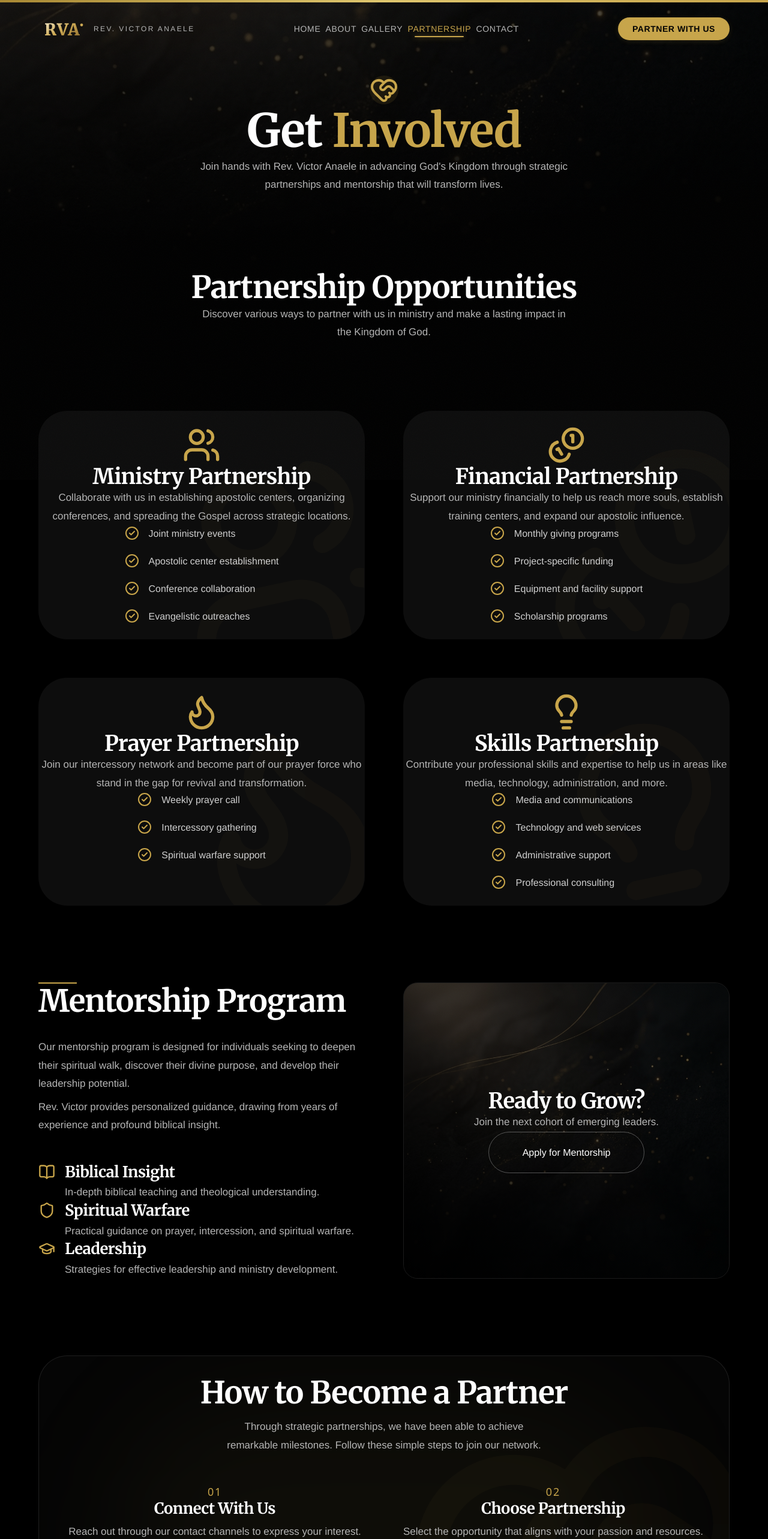
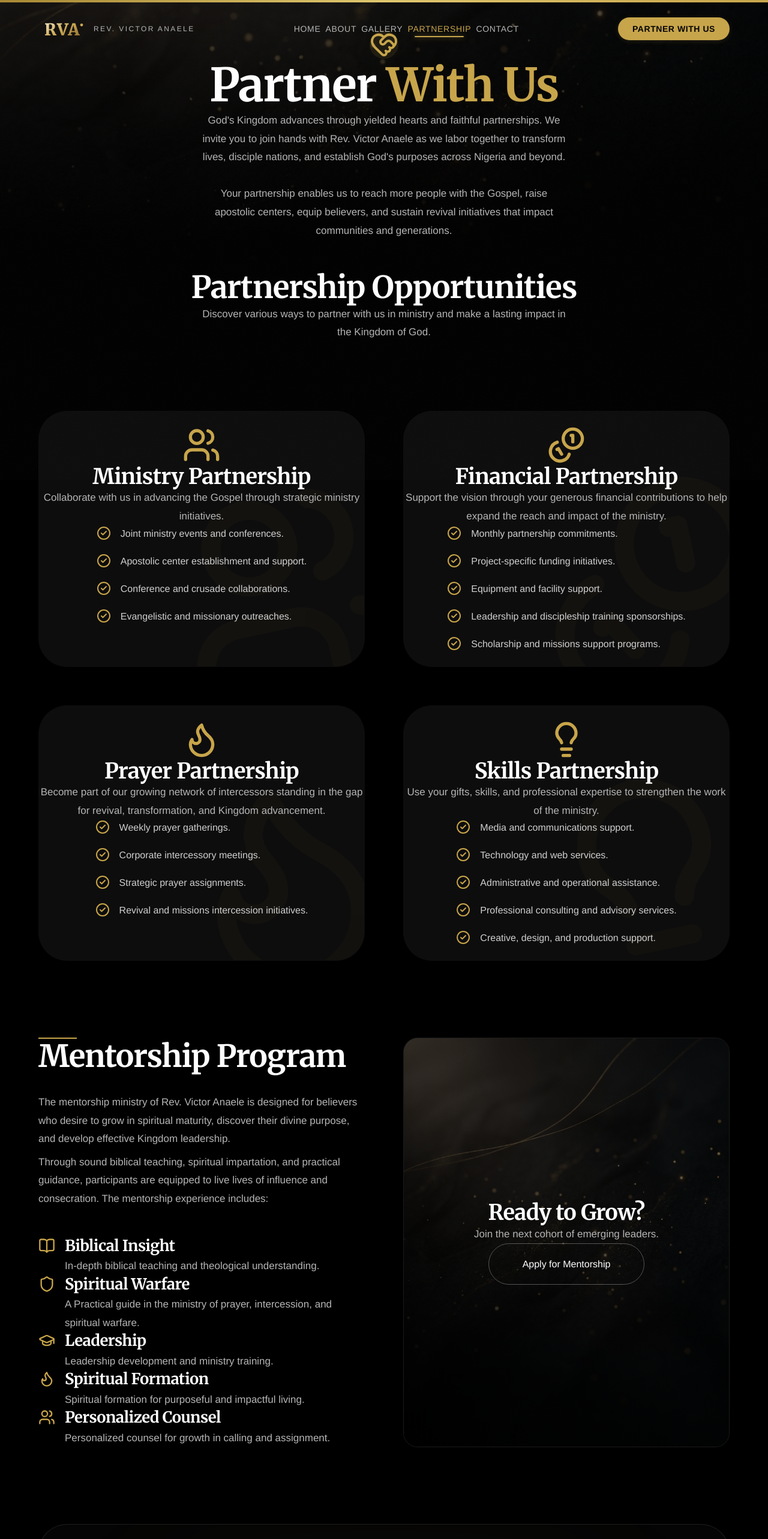
Before and after one commit to RCN-Uyo/rev-victor, a Next.js app: page /partner in a window 1280 px wide. Shown: the top 2566 px of the page at 60% size. Built offline with nearby package versions, Linux system fonts and the light colour scheme.

Commit message:
feat: implement core landing pages, footer, and specialized sections including media centre and RFS program details

```diff
--- a/src/app/about/page.tsx
+++ b/src/app/about/page.tsx
@@ -43,16 +43,19 @@ export default function AboutPage() {
             {/* Biography */}
             <Reveal variants={fadeUp}>
               <div className="w-16 h-[2px] bg-gold mb-6" />
-              <h2 className="text-3xl md:text-4xl font-serif text-white mb-8">The Journey</h2>
+              <h2 className="text-3xl md:text-4xl font-serif text-white mb-8">About Rev'd Victor</h2>
               <div className="space-y-6 text-white/80 text-lg leading-relaxed font-light text-justify">
                 <p>
-                  Rev. Victor Ifeanyi Anaele stands as one of the vibrant apostolic voices emerging in Nigeria. He is the Resident Pastor of Remnant Christian Network (RCN), Uyo, a city to which the Lord divinely directed him after fruitful years of ministry service.
+                  Rev. Victor Ifeanyi Anaele is one of the vibrant apostolic voices emerging from Nigeria, carrying a burden for revival, transformation, and the restoration of God's eternal purpose in the Church.
                 </p>
                 <p>
-                  Before his assignment in Uyo, he faithfully served as RCN's point man in Abia State, where he planted and nurtured apostolic centers. Rev. Victor Anaele has always carried a burden for regional transformation through the Gospel.
+                  He currently serves as the Resident Pastor of Remnant Christian Network (RCN), Uyo, a divine assignment entrusted to him by the Lord after years of fruitful ministry service. Before his assignment in Uyo, Rev. Victor faithfully served as RCN's point man in Abia State, where he pioneered and nurtured apostolic centers, laboring to establish altars of righteousness and raise a people consecrated unto God.
                 </p>
                 <p>
-                  During his undergraduate years, he rose to serve as Faculty President of NIFES Calabar in the 2013-2014 session. These formative leadership roles deepened his hunger for revival and laid a strong foundation for his later apostolic calling.
+                  His ministry has consistently been marked by a passion to see territories transformed through the power of the Gospel. During his undergraduate years, he served as the Faculty President of the Nigerian Fellowship of Evangelical Students (NIFES), Calabar (2013–2014).
+                </p>
+                <p>
+                  These formative years of leadership deepened his hunger for God and laid a strong foundation for his apostolic calling and lifelong commitment to revival and Kingdom advancement.
                 </p>
               </div>
             </Reveal>
@@ -65,10 +68,10 @@ export default function AboutPage() {
                 <h2 className="text-3xl md:text-4xl font-serif text-white mb-8">The Ministry</h2>
                 <div className="space-y-6 text-white/80 text-lg leading-relaxed font-light text-justify">
                   <p>
-                    In 2017, Rev. Victor joined the Remnant Christian Network under the apostolic leadership of Apostle Arome Osayi. His burden for raising altars of righteousness and restoring priesthood led him to pioneer and establish six RCN apostolic centers in strategic cities, including Aba, Owerri, Port Harcourt, Bayelsa, Umuahia, and now Uyo.
+                    In 2017, Rev. Victor Anaele joined the Remnant Christian Network under the apostolic leadership of Apostle Arome Osayi. Since then, he has faithfully served God's purpose by raising apostolic altars and equipping believers to walk in truth, power, and intimacy with God.
                   </p>
                   <p>
-                    Through these platforms, he has impacted countless lives, reviving a fresh hunger for God's presence and truth across the world. He is the convener of major intercessory gatherings such as the Eastern Watchmen Convergence and The Prophetic Convergence.
+                    Rev. Victor is also the convener of major intercessory and revival gatherings such as the Eastern Watchmen Convergence, The Prophetic and Intercessory Convergence and The Sounds of Truth Conference solely dedicated to causing an awakening in the hearts of men, raising watchmen, and advancing God's Kingdom agenda in the nations.
                   </p>
                 </div>
               </div>
--- a/src/app/page.tsx
+++ b/src/app/page.tsx
@@ -90,7 +90,7 @@ function Hero() {
               alt={SLIDES[currentSlide].alt}
               fill
               priority
-              className="object-cover object-center"
+              className="object-cover object-[center_20%] sm:object-center"
               sizes="100vw"
             />
           </motion.div>
--- a/src/app/partner/page.tsx
+++ b/src/app/partner/page.tsx
@@ -11,27 +11,27 @@ export const metadata = {
 const partnershipOpportunities = [
   {
     title: "Ministry Partnership",
-    description: "Collaborate with us in establishing apostolic centers, organizing conferences, and spreading the Gospel across strategic locations.",
+    description: "Collaborate with us in advancing the Gospel through strategic ministry initiatives.",
     icon: Users,
-    items: ["Joint ministry events", "Apostolic center establishment", "Conference collaboration", "Evangelistic outreaches"]
+    items: ["Joint ministry events and conferences.", "Apostolic center establishment and support.", "Conference and crusade collaborations.", "Evangelistic and missionary outreaches."]
   },
   {
     title: "Financial Partnership",
-    description: "Support our ministry financially to help us reach more souls, establish training centers, and expand our apostolic influence.",
+    description: "Support the vision through your generous financial contributions to help expand the reach and impact of the ministry.",
     icon: Coins,
-    items: ["Monthly giving programs", "Project-specific funding", "Equipment and facility support", "Scholarship programs"]
+    items: ["Monthly partnership commitments.", "Project-specific funding initiatives.", "Equipment and facility support.", "Leadership and discipleship training sponsorships.", "Scholarship and missions support programs."]
   },
   {
     title: "Prayer Partnership",
-    description: "Join our intercessory network and become part of our prayer force who stand in the gap for revival and transformation.",
+    description: "Become part of our growing network of intercessors standing in the gap for revival, transformation, and Kingdom advancement.",
     icon: Flame,
-    items: ["Weekly prayer call", "Intercessory gathering", "Spiritual warfare support"]
+    items: ["Weekly prayer gatherings.", "Corporate intercessory meetings.", "Strategic prayer assignments.", "Revival and missions intercession initiatives."]
   },
   {
     title: "Skills Partnership",
-    description: "Contribute your professional skills and expertise to help us in areas like media, technology, administration, and more.",
+    description: "Use your gifts, skills, and professional expertise to strengthen the work of the ministry.",
     icon: Lightbulb,
-    items: ["Media and communications", "Technology and web services", "Administrative support", "Professional consulting"]
+    items: ["Media and communications support.", "Technology and web services.", "Administrative and operational assistance.", "Professional consulting and advisory services.", "Creative, design, and production support."]
   }
 ];
 
@@ -43,13 +43,23 @@ const mentorshipPillars = [
   },
   {
     title: "Spiritual Warfare",
-    description: "Practical guidance on prayer, intercession, and spiritual warfare.",
+    description: "A Practical guide in the ministry of prayer, intercession, and spiritual warfare.",
     icon: Shield
   },
   {
     title: "Leadership",
-    description: "Strategies for effective leadership and ministry development.",
+    description: "Leadership development and ministry training.",
     icon: GraduationCap
+  },
+  {
+    title: "Spiritual Formation",
+    description: "Spiritual formation for purposeful and impactful living.",
+    icon: Flame
+  },
+  {
+    title: "Personalized Counsel",
+    description: "Personalized counsel for growth in calling and assignment.",
+    icon: Users
   }
 ];
 
@@ -75,10 +85,12 @@ export default function PartnerPage() {
               <HeartHandshake className="w-10 h-10 md:w-12 md:h-12" />
             </div>
             <h1 className="text-4xl md:text-6xl font-bold font-serif text-white mb-4 text-center w-full">
-              Get <span className="text-gold">Involved</span>
+              Partner <span className="text-gold">With Us</span>
             </h1>
-            <p className="text-lg md:text-xl text-white/80 max-w-2xl mx-auto font-light text-center w-full leading-relaxed">
-              Join hands with Rev. Victor Anaele in advancing God's Kingdom through strategic <br className="hidden md:block" /> partnerships and mentorship that will transform lives.
+            <p className="text-lg md:text-xl text-white/80 max-w-3xl mx-auto font-light text-center w-full leading-relaxed">
+              God's Kingdom advances through yielded hearts and faithful partnerships. We invite you to join hands with Rev. Victor Anaele as we labor together to transform lives, disciple nations, and establish God's purposes across Nigeria and beyond.
+              <br /><br className="hidden md:block" />
+              Your partnership enables us to reach more people with the Gospel, raise apostolic centers, equip believers, and sustain revival initiatives that impact communities and generations.
             </p>
           </Reveal>
         </div>
@@ -155,13 +167,13 @@ export default function PartnerPage() {
 
               <div className="text-white/80 font-light leading-relaxed">
                 <p>
-                  Our mentorship program is designed for individuals seeking to deepen their spiritual walk, discover their divine purpose, and develop their leadership potential.
+                  The mentorship ministry of Rev. Victor Anaele is designed for believers who desire to grow in spiritual maturity, discover their divine purpose, and develop effective Kingdom leadership.
                 </p>
 
                 <div className="w-full h-2 flex-shrink-0" aria-hidden="true" />
 
                 <p>
-                  Rev. Victor provides personalized guidance, drawing from years of experience and profound biblical insight.
+                  Through sound biblical teaching, spiritual impartation, and practical guidance, participants are equipped to live lives of influence and consecration. The mentorship experience includes:
                 </p>
               </div>
             </Reveal>
@@ -196,13 +208,15 @@ export default function PartnerPage() {
               <div>
                 <h3 className="text-4xl md:text-5xl font-serif text-white mb-6 drop-shadow-lg">Ready to Grow?</h3>
                 <p className="text-white/90 text-lg md:text-xl font-light mb-10">Join the next cohort of emerging leaders.</p>
-                <Link
-                  href="/contact"
+                <a
+                  href="https://chat.whatsapp.com/KeGZoAjdXWpGgZnGxzoSSp"
+                  target="_blank"
+                  rel="noopener noreferrer"
                   className="bg-transparent border border-white/30 text-white font-medium rounded-full hover:bg-gold hover:border-gold hover:text-black hover:scale-105 transition-all duration-300 hover:shadow-lg hover:shadow-gold/30"
                   style={{ display: 'inline-block', padding: '1.25rem 3.5rem', whiteSpace: 'nowrap' }}
                 >
                   Apply for Mentorship
-                </Link>
+                </a>
               </div>
             </div>
           </Reveal>
@@ -229,8 +243,10 @@ export default function PartnerPage() {
             <div className="w-full h-3 flex-shrink-0" aria-hidden="true" />
 
             <div className="w-full flex justify-center">
-              <p className="text-white/60 font-light text-center" style={{ maxWidth: '42rem', textWrap: 'balance' }}>
-                Through strategic partnerships, we have been able to achieve remarkable milestones. Follow these simple steps to join our network.
+              <p className="text-white/60 font-light text-center" style={{ maxWidth: '48rem', textWrap: 'balance' }}>
+                Through strategic partnerships and faithful stewardship, lives have been transformed, apostolic centers have been established, and revival initiatives have continued to impact communities across regions. Together, we are raising watchmen, restoring priesthood, and advancing God's Kingdom.
+                <br /><br />
+                Joining our partnership family is simple:
               </p>
             </div>
 
--- a/src/components/footer/footer.tsx
+++ b/src/components/footer/footer.tsx
@@ -47,6 +47,14 @@ function WhatsAppIcon() {
   return (
     <svg width="12" height="12" viewBox="0 0 24 24" fill="currentColor">
       <path d="M12.031 0C5.388 0 0 5.385 0 12.03c0 2.128.552 4.205 1.6 6.04L.014 24l6.09-1.597a11.972 11.972 0 005.927 1.571h.005c6.64 0 12.029-5.385 12.029-12.03S18.675 0 12.031 0zm.005 22.015a10 10 0 01-5.1-1.396l-.365-.217-3.791.994.996-3.699-.238-.378a9.972 9.972 0 01-1.527-5.31c0-5.518 4.49-10.012 10.021-10.012 2.673 0 5.187 1.042 7.078 2.935 1.89 1.892 2.932 4.406 2.932 7.08 0 5.522-4.494 10.003-10.006 10.003zm5.498-7.513c-.302-.15-1.786-.883-2.064-.984-.278-.101-.481-.151-.684.15-.202.302-.782.984-.96 1.185-.177.202-.354.227-.657.076-1.562-.774-2.825-1.924-3.704-3.32-.204-.326.17-.306.76-.89.076-.076.114-.15.152-.253.038-.101.019-.19-.019-.265-.038-.076-.684-1.646-.937-2.253-.247-.594-.497-.514-.684-.523-.178-.009-.38-.009-.583-.009-.202 0-.532.076-.811.378-.278.303-1.064 1.04-1.064 2.535 0 1.494 1.089 2.938 1.24 3.14.152.201 2.144 3.27 5.19 4.542.724.302 1.288.483 1.728.618.727.224 1.389.192 1.91.116.586-.085 1.786-.731 2.038-1.437.253-.706.253-1.313.178-1.438-.076-.125-.278-.2-.58-.35z" />
+    </svg>
+  );
+}
+
+function YoutubeIcon() {
+  return (
+    <svg width="12" height="12" viewBox="0 0 24 24" fill="currentColor">
+      <path d="M23.498 6.186a3.016 3.016 0 0 0-2.122-2.136C19.505 3.545 12 3.545 12 3.545s-7.505 0-9.377.505A3.017 3.017 0 0 0 .502 6.186C0 8.07 0 12 0 12s0 3.93.502 5.814a3.016 3.016 0 0 0 2.122 2.136c1.871.505 9.376.505 9.376.505s7.505 0 9.377-.505a3.015 3.015 0 0 0 2.122-2.136C24 15.93 24 12 24 12s0-3.93-.502-5.814zM9.545 15.568V8.432L15.818 12l-6.273 3.568z"/>
     </svg>
   );
 }
@@ -103,10 +111,11 @@ export function Footer() {
                 {/* Social Icons */}
                 <div className="flex" style={{ gap: '16px' }}>
                   {[
-                    { icon: InstagramIcon, href: "https://www.instagram.com/revvictoranaele" },
-                    { icon: TikTokIcon, href: "https://www.tiktok.com/@revvictoranaele" },
+                    { icon: InstagramIcon, href: "https://www.instagram.com/revvictoranaele?utm_source=ig_web_button_share_sheet&igsh=ZDNlZDc0MzIxNw==" },
+                    { icon: TikTokIcon, href: "https://www.tiktok.com/@revvictoranaele?is_from_webapp=1&sender_device=pc" },
                     { icon: WhatsAppIcon, href: "https://chat.whatsapp.com/KeGZoAjdXWpGgZnGxzoSSp" },
-                    { icon: XIcon, href: "https://x.com/revvictoranaele" }
+                    { icon: XIcon, href: "https://x.com/revvictoranaele" },
+                    { icon: YoutubeIcon, href: "https://www.youtube.com/@RevVictorAnaele" }
                   ].map((social, i) => (
                     <a
                       key={i}
--- a/src/components/sections/about-section.tsx
+++ b/src/components/sections/about-section.tsx
@@ -67,7 +67,7 @@ export function AboutSection() {
 
               <Reveal variants={fadeUp} delay={0.2}>
                 <p>
-                  His deep burden for raising altars of righteousness and restoring priesthood led him to pioneer and establish six RCN apostolic centers in strategic cities across the nation, including Aba, Owerri, Port Harcourt, Bayelsa, Umuahia, and now Uyo. He is the convener of major intercessory gatherings such as <em className="text-foreground">The Eastern Watchmen Convergence</em> and <em className="text-foreground">The Prophetic and Intercessors Convergence</em>.
+                  Driven by a profound passion to see territories transformed by the power of the Gospel, he labors tirelessly to establish altars of righteousness and equip a consecrated people unto God. He is the convener of major intercessory gatherings such as <em className="text-foreground">The Eastern Watchmen Convergence</em> and <em className="text-foreground">The Prophetic and Intercessors Convergence</em>.
                 </p>
               </Reveal>
 
--- a/src/components/sections/media-centre.tsx
+++ b/src/components/sections/media-centre.tsx
@@ -26,14 +26,16 @@ export function MediaCentre() {
           </Reveal>
         </div>
 
+        <div className="w-full h-10 flex-shrink-0" aria-hidden="true" />
+
         {/* Bento Grid layout with minimal empty space */}
         <Reveal variants={fadeUp} delay={0.3}>
           <div className="grid grid-cols-1 md:grid-cols-12 auto-rows-[minmax(180px,auto)] gap-4 md:gap-6">
 
             {/* Spotify Player (Spans 4 columns on desktop) */}
             <div className="md:col-span-12 lg:col-span-4 rounded-3xl overflow-hidden bg-surface-elevated border border-white/5 hover:border-gold/30 transition-all duration-500 shadow-lg flex flex-col">
-              <div className="p-6 pb-0">
-                <h3 className="text-xl font-bold text-white mb-2">Apostolic Voice Podcast</h3>
+              <div className="p-5 md:p-6 pb-0">
+                <h3 className="text-xl font-bold text-white mb-2 break-words">Apostolic Voice Podcast</h3>
                 <p className="text-sm text-secondary mb-4">Stream the latest messages on the go.</p>
               </div>
               <div className="p-4 flex-grow flex items-end">
@@ -41,14 +43,13 @@ export function MediaCentre() {
                 <iframe
                   data-testid="embed-iframe"
                   style={{ borderRadius: '12px' }}
-                  src="https://open.spotify.com/embed/show/6QIPH4mdOqeCOgtPI419SG?utm_source=generator&theme=0&si=df852c6c74cc40ec"
+                  src="https://open.spotify.com/embed/show/6QIPH4mdOqeCOgtPI419SG?utm_source=generator&theme=0&si=af43a84e1f724402"
                   width="100%"
-                  height="352"
                   frameBorder="0"
                   allowFullScreen
                   allow="autoplay; clipboard-write; encrypted-media; fullscreen; picture-in-picture"
                   loading="lazy"
-                  className="w-full"
+                  className="w-full h-[152px] md:h-[352px]"
                 ></iframe>
               </div>
             </div>
--- a/src/components/sections/rfs-section.tsx
+++ b/src/components/sections/rfs-section.tsx
@@ -107,7 +107,7 @@ export function RfsSection() {
                 <Button
                   variant="primary"
                   size="lg"
-                  href="https://www.rfsuyo.com/registration"
+                  href="https://www.rfsuyo.com"
                   external
                 >
                   Enroll in RFS
```
